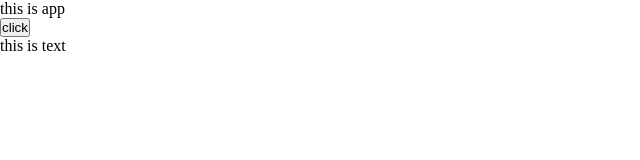
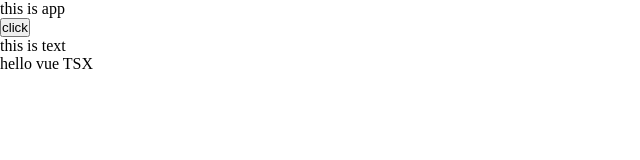
Before and after one commit to gongjianOnline/vue3_demo, a Vue app: page / in a window 1280 px wide. Shown: the top 160 px of the page, without its empty margins (0-640 px from the left). Built offline with nearby package versions, Linux system fonts and the light colour scheme.

Commit message:
添加vitejs/plugin-vue-jsx组件支持tsx语法

```diff
--- a/package.json
+++ b/package.json
@@ -9,6 +9,7 @@
     "preview": "vite preview"
   },
   "dependencies": {
+    "@vitejs/plugin-vue-jsx": "^3.0.1",
     "vue": "^3.2.47"
   },
   "devDependencies": {
--- a/src/App.vue
+++ b/src/App.vue
@@ -1,9 +1,11 @@
 <template>
   <div>this is app</div>
   <HelloWorld></HelloWorld>
+  <TsxComponent></TsxComponent>
 </template>
 <script setup lang="ts">
 import HelloWorld from "./components/HelloWorld.vue"
+import TsxComponent from "./app"
 </script>
 <style scoped>
 
--- /dev/null
+++ b/src/app.tsx
@@ -0,0 +1,5 @@
+
+
+export default function(){
+  return (<div>hello vue TSX</div>)
+}
--- a/vite.config.ts
+++ b/vite.config.ts
@@ -1,7 +1,7 @@
 import { defineConfig } from 'vite'
 import vue from '@vitejs/plugin-vue'
-
+import vueJsx from "@vitejs/plugin-vue-jsx";
 // https://vitejs.dev/config/
 export default defineConfig({
-  plugins: [vue()],
+  plugins: [vue(),vueJsx()],
 })
```
Also changed, not shown: 1 other file (tests, documents, lock files or other folders).
